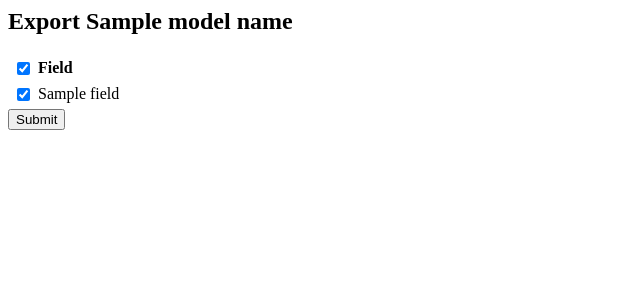
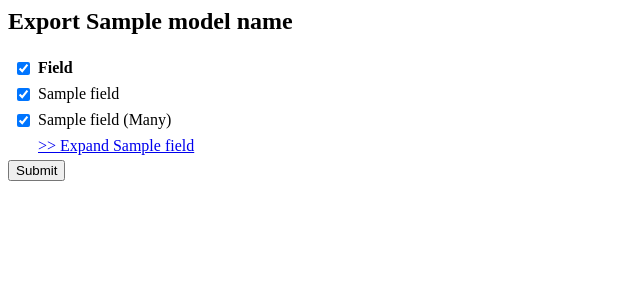
Before and after one commit to burke-software/django-admin-export, a Django app: template admin_export/templates/admin_export/export_to_xls.html in a window 1280 px wide. Shown: the top 300 px of the page, without its empty margins (0-640 px from the left). Run offline with Django 3.2, Linux system fonts and the light colour scheme; the template is opened without the code that fills it: most values are stand-ins (such as "Sample title", 1, 10 or a date in 2020).

Commit message:
Added basic support for m2m fields, not recursive

```diff
--- a/admin_export/templates/admin_export/export_to_xls.html
+++ b/admin_export/templates/admin_export/export_to_xls.html
@@ -63,6 +63,24 @@
         </tr>
       {% endif %}{% endif %}
     {% endfor %}
+    {% for field in many_to_many %}
+      <tr class="export_table">
+        <td class="export_table">
+          <input type="checkbox" class="check_field" checked="checked" name="field__{{ model }}__{{ field.name }}"/>
+        </td>
+        <td class="export_table">
+          {{ field.verbose_name }} (Many)
+        </td>
+      </tr>
+      <tr class="export_table">
+          <td class="export_table"></td>
+          <td class="export_table">
+            <div id="field_{{ field.name }}">
+              <a href="javascript:void(0)" onclick="get_related('{{ field.name }}')"> >> Expand {{ field.verbose_name }}</a>
+            </div>
+          </td>
+        </tr>
+    {% endfor %}
   </table>
   <input type="submit" name="xls" onclick='$("#export_xls_form").overlay().close();' value="Submit"/>
   <!-- HACK to make sure the submit button isn't under the bottom bar--><br/><br/><br/>
```
Also changed, not shown: admin_export/admin.py (+20 -15 lines), admin_export/templates/admin_export/export_to_xls_related.html (+19 -0 lines), admin_export/views.py (+49 -17 lines).
